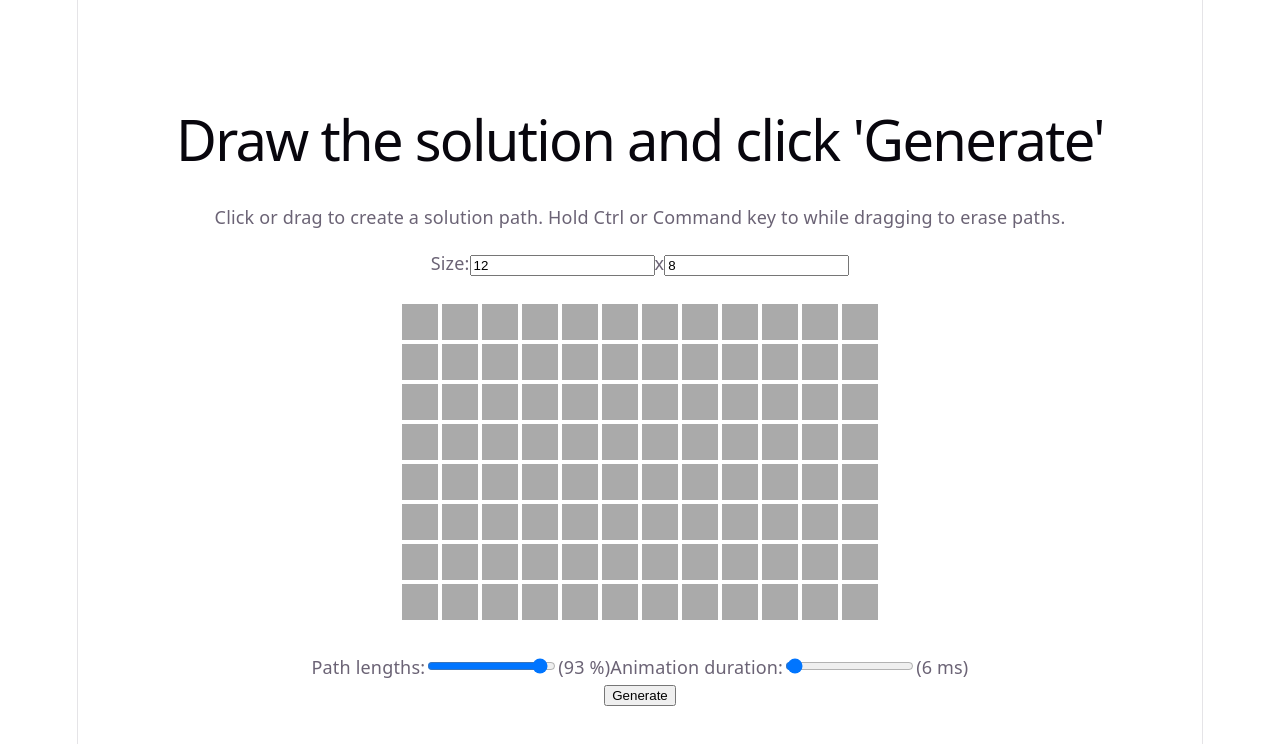
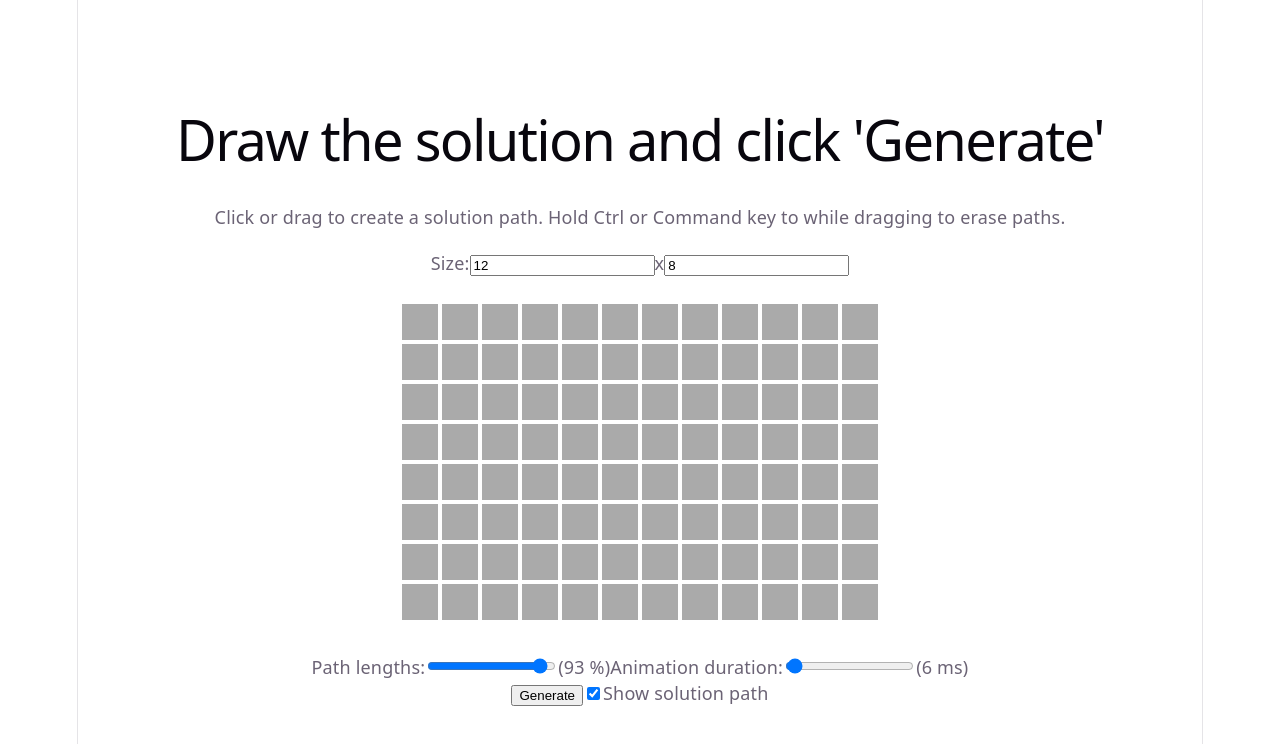
Before and after one commit to sampie777/mazegenerator, a React (Vite) app: page / in a window 1280 px wide. Shown: the top 744 px of the page. Built offline with nearby package versions, Linux system fonts and the light colour scheme.

Commit message:
show/hide solution path

```diff
--- a/src/App.tsx
+++ b/src/App.tsx
@@ -8,6 +8,7 @@ const App = () => {
   const [isGenerating, setIsGenerating] = useState(false);
   const [pathLengths, setPathLengths] = useState((1 - 0.07) * 100);
   const [stepDuration, setStepDuration] = useState(6);
+  const [showSolutionPath, setShowSolutionPath] = useState(true);
   const [width, setWidth] = useState(12);
   const [height, setHeight] = useState(8);
 
@@ -50,7 +51,7 @@ const App = () => {
                  onChange={e => setHeight(+e.target.value)} />
         </div>
 
-        <Maze cells={cells} />
+        <Maze cells={cells} showSolutionPath={showSolutionPath} />
 
         <div>
           <div>
@@ -71,7 +72,16 @@ const App = () => {
               ({stepDuration} ms)
             </label>
           </div>
-          <button onClick={startGeneration} disabled={isGenerating}>Generate</button>
+
+          <div>
+            <button onClick={startGeneration} disabled={isGenerating}>Generate</button>
+            <label>
+              <input type={"checkbox"}
+                     onChange={() => setShowSolutionPath(!showSolutionPath)}
+                     checked={showSolutionPath} />
+              Show solution path
+            </label>
+          </div>
         </div>
       </div>
     </section>
--- a/src/gui/maze/Maze.tsx
+++ b/src/gui/maze/Maze.tsx
@@ -4,9 +4,10 @@ import type { Cell } from "../../logic/maze/definitions.ts";
 
 type Props = {
   cells: Cell[][];
+  showSolutionPath?: boolean;
 }
 
-const Maze: React.FC<Props> = ({ cells }) => {
+const Maze: React.FC<Props> = ({ cells, showSolutionPath }) => {
   const cellSize = 40;
   const wallSize = 4;
 
@@ -71,6 +72,7 @@ const Maze: React.FC<Props> = ({ cells }) => {
     <MazeCanvas cells={cells}
                 size={cellSize}
                 wallSize={wallSize}
+                showSolutionPath={showSolutionPath}
                 onMouseDown={onMouseDown}
                 onMouseUp={onMouseUp}
                 onMouseLeave={onMouseUp}
--- a/src/gui/maze/MazeCanvas.tsx
+++ b/src/gui/maze/MazeCanvas.tsx
@@ -7,6 +7,7 @@ type Props = {
   cells: Cell[][];
   size: number;
   wallSize?: number;
+  showSolutionPath?: boolean;
 } & DOMAttributes<HTMLCanvasElement>;
 
 const MazeCanvas: React.FC<Props> = (props) => {
@@ -16,6 +17,7 @@ const MazeCanvas: React.FC<Props> = (props) => {
   const wallSize = props.wallSize ?? 4;
   const canvasPadding = wallSize;
   const cellsRef = useRef<Cell[][]>([[]]);
+  const showSolutionPath = useRef(props.showSolutionPath);
 
   const canvasWidth = useMemo(() => cells[0].length * size + 2 * canvasPadding, [cells]);
   const canvasHeight = useMemo(() => cells.length * size + 2 * canvasPadding, [cells]);
@@ -29,6 +31,10 @@ const MazeCanvas: React.FC<Props> = (props) => {
     canvasWidthRef.current = canvasWidth;
     canvasHeightRef.current = canvasHeight;
   }, [cells]);
+
+  useEffect(() => {
+    showSolutionPath.current = props.showSolutionPath ?? true;
+  }, [props.showSolutionPath]);
 
   const onCanvasInit = (context: CanvasRenderingContext2D) => {
     repaint(context);
@@ -53,7 +59,7 @@ const MazeCanvas: React.FC<Props> = (props) => {
         x: canvasPadding + x * size,
         y: canvasPadding + y * size,
       }
-      context.fillStyle = cell.isSolution ? "#8c8"
+      context.fillStyle = cell.isSolution && showSolutionPath.current ? "#8c8"
         : cell.explored ? "#fff" : "#aaa";
       context.fillRect(cellStart.x, cellStart.y, size, size);
 
@@ -105,6 +111,7 @@ const MazeCanvas: React.FC<Props> = (props) => {
 
   const domProps = {...props};
   delete domProps.wallSize;
+  delete domProps.showSolutionPath;
 
   return <Canvas
     {...domProps}
```
